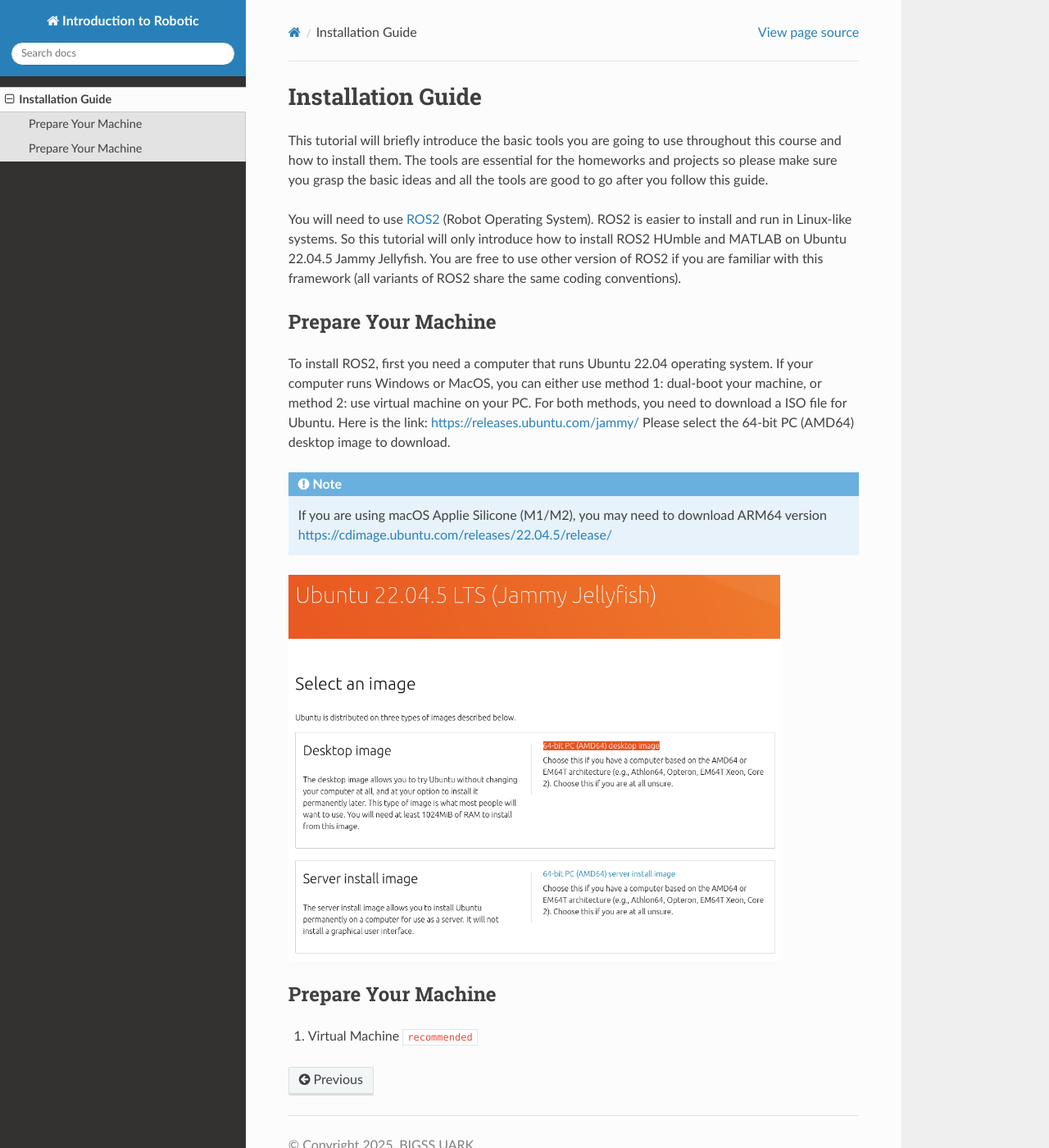
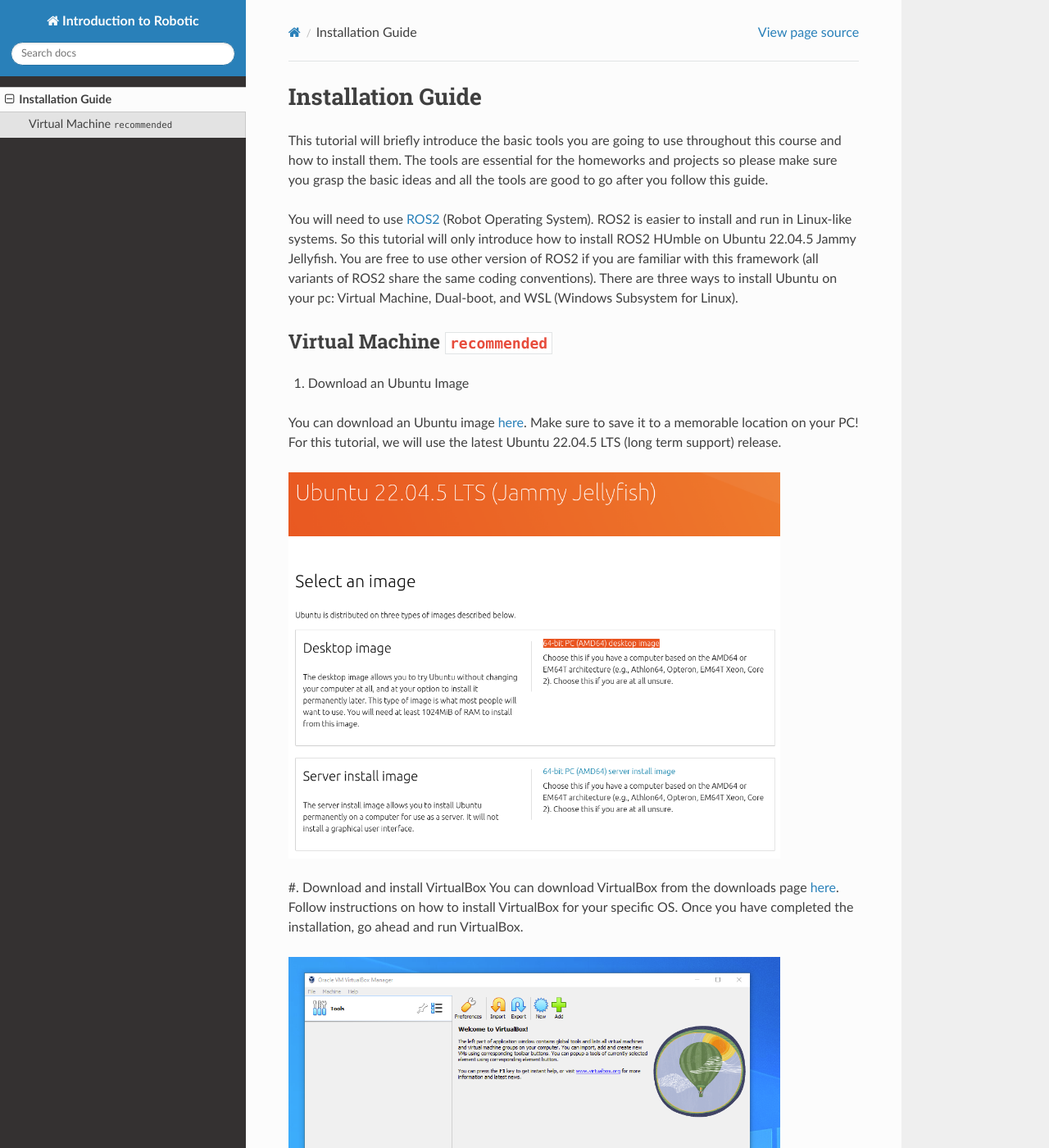
Before and after one commit to zhichaoliu0921/uark-meeg-intro-robo, a Sphinx documentation site: the page built from docs/source/install.rst, in a window 1280 px wide and 1400 px high. Shown: the whole window at 82% size. Built offline with Sphinx 7.4.7 and the Read the Docs theme 3.1.0, drawn with Linux system fonts in a browser that asks for light colours.

Commit message:
add virtual box

```diff
--- a/docs/source/install.rst
+++ b/docs/source/install.rst
@@ -8,24 +8,22 @@
 and all the tools are good to go after you follow this guide.
 
 You will need to use `ROS2 <https://docs.ros.org/en/humble/index.html>`_ (Robot Operating System). ROS2 is easier to install and run in Linux-like
-systems. So this tutorial will only introduce how to install ROS2 HUmble and MATLAB on Ubuntu 22.04.5 Jammy Jellyfish. You are free to use other version of ROS2 if you are familiar with this framework (all variants of ROS2
-share the same coding conventions).
+systems. So this tutorial will only introduce how to install ROS2 HUmble on Ubuntu 22.04.5 Jammy Jellyfish. You are free to use other version of ROS2 if you are familiar with this framework (all variants of ROS2
+share the same coding conventions). There are three ways to install Ubuntu on your pc: Virtual Machine, Dual-boot, and WSL (Windows Subsystem for Linux).
 
-Prepare Your Machine
+Virtual Machine ``recommended``
 ------------
-To install ROS2, first you need a computer that runs Ubuntu 22.04 operating system. If your computer runs
-Windows or MacOS, you can either use method 1: dual-boot your machine, or method 2: use virtual
-machine on your PC. For both methods, you need to download a ISO file for Ubuntu. Here is the link:
-https://releases.ubuntu.com/jammy/
-Please select the 64-bit PC (AMD64) desktop image to download.
 
-.. note::
-    If you are using macOS Applie Silicone (M1/M2), you may need to download ARM64 version https://cdimage.ubuntu.com/releases/22.04.5/release/
+#. Download an Ubuntu Image
+
+You can download an Ubuntu image `here <https://releases.ubuntu.com/jammy/>`_. Make sure to save it to a memorable location on your PC! For this tutorial, we will use the latest Ubuntu 22.04.5 LTS (long term support) release.
 
 .. image:: images/iso.png
    :width: 600
 
-Prepare Your Machine
-------------
+#. Download and install VirtualBox
+You can download VirtualBox from the downloads page `here <https://www.virtualbox.org/wiki/Downloads>`_. Follow instructions on how to install VirtualBox for your specific OS.
+Once you have completed the installation, go ahead and run VirtualBox.
 
-#. Virtual Machine ``recommended``
+.. image:: images/virtualbox.png
+   :width: 600
```
Also changed, not shown: docs/source/usage.rst (+13 -0 lines), docs/source/images/virtualbox.png (added).
